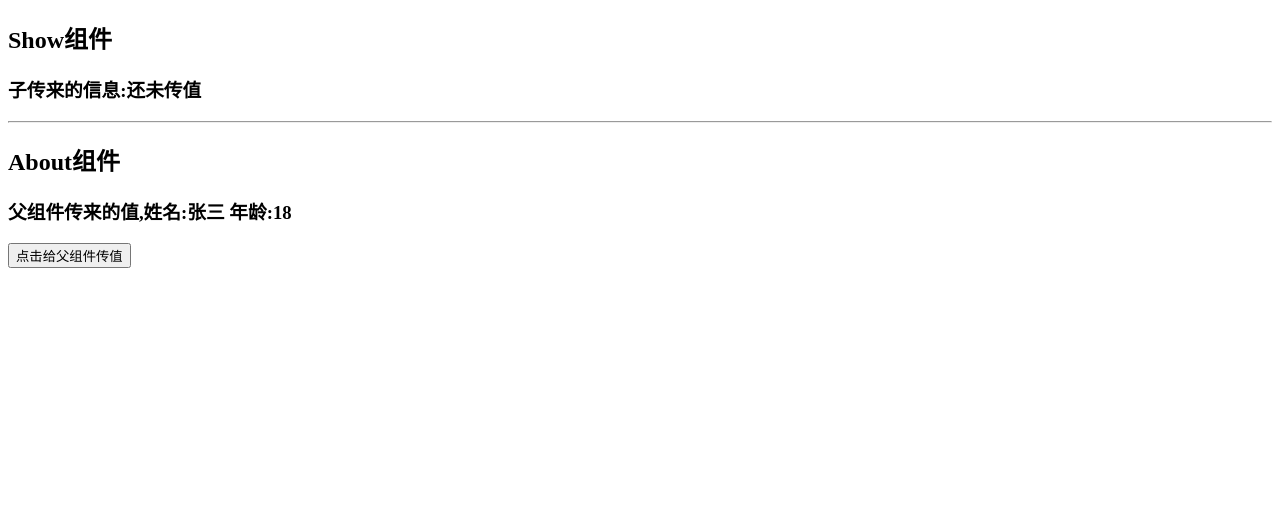
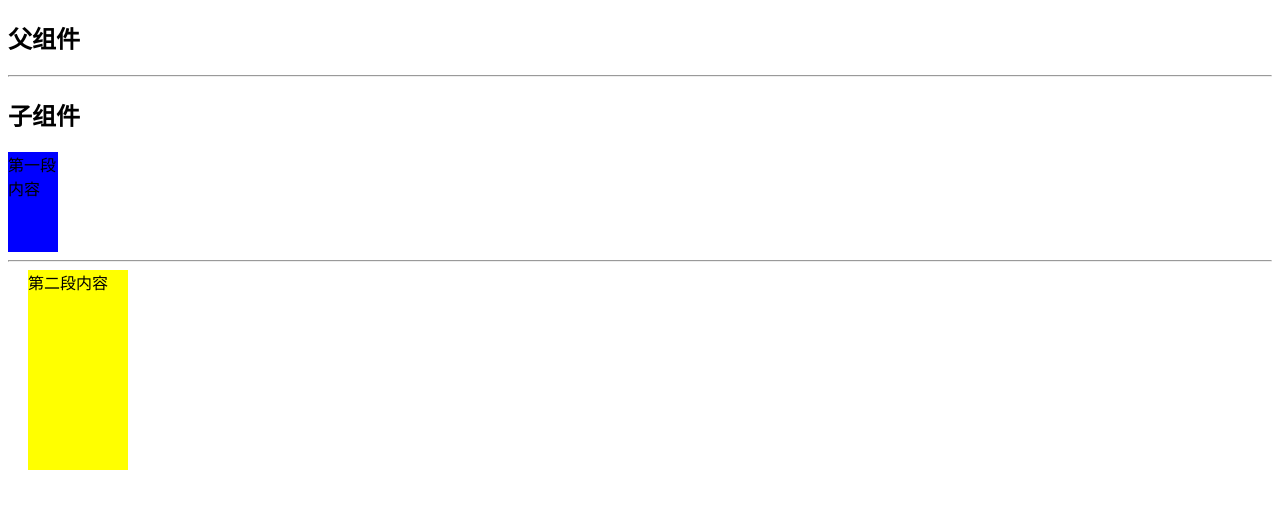
Before and after one commit to HeAo6/vue3_test, a Vue app: page / in a window 1280 px wide. Shown: the top 508 px of the page. Built offline with nearby package versions, Linux system fonts and the light colour scheme.

Commit message:
插槽应用

```diff
--- /dev/null
+++ b/03.组件传值/main.js
@@ -0,0 +1,4 @@
+import { createApp } from 'vue'
+import App from './App.vue'
+
+createApp(App).mount('#app')
--- /dev/null
+++ b/src/components/FatherSlot.vue
@@ -0,0 +1,39 @@
+<template>
+  <div>
+    <h2>父组件</h2>
+    <mySlot>
+      <!-- 具名插槽 -->
+      <template #frist>
+        <div class="frist">第一段内容</div>
+      </template>
+      <template #two>
+        <div class="two">第二段内容</div>
+      </template>
+    </mySlot>
+  </div>
+</template>
+
+<script>
+import mySlot from './mySlot.vue'
+export default {
+  name: 'FatherSlot',
+  components: {
+    mySlot
+   },
+
+}
+</script>
+
+<style>
+.frist {
+  height: 100px;
+  width: 50px;
+  background: blue;
+}
+.two {
+  height: 200px;
+  width: 100px;
+  margin: 0 20px;
+  background: yellow;
+}
+</style>
--- a/src/components/Show.vue
+++ b/src/components/Show.vue
@@ -1,39 +1,16 @@
 <template>
- <h2>Show组件</h2>
- <h3>子传来的信息:{{sonName}}</h3>
- <div>
-    <About :ren="person" @onSon="showSon"></About>
- </div>
-
+  <div>
+    <FatherSlot></FatherSlot>
+  </div>
 </template>
 
 <script>
-import About from '@/components/About'
-
+import FatherSlot from './FatherSlot.vue'
 export default {
- emits:['onSon'],
- name:'Show',
- components: {
- About,
- },
- data(){
- return {
-    person: {
-        name:'张三',
-        age : 18
-    },
-    sonName:'还未传值'
- }
- },
- methods: {
-    showSon(e){
-        console.log(e);
-        this.sonName = e
-    }
- },
- setup(){
-
- }
+name:'Show',
+components: {
+  FatherSlot
+}
 }
 </script>
 
--- /dev/null
+++ b/src/components/mySlot.vue
@@ -0,0 +1,21 @@
+<template>
+  <div>
+    <hr>
+    <h2>子组件</h2>
+    <slot name="frist"></slot>
+    <hr>
+    <slot name="two"></slot>
+  </div>
+</template>
+
+<script>
+
+export default {
+
+ name: 'Slot'
+}
+</script>
+
+<style>
+
+</style>
```
Also changed, not shown: 03.组件传值/App.vue (added, +22 -0 lines), 03.组件传值/components/Show.vue (added, +42 -0 lines), 03.组件传值/assets/logo.png (added), 03.组件传值/components/About.vue (renamed from src/components/About.vue).
